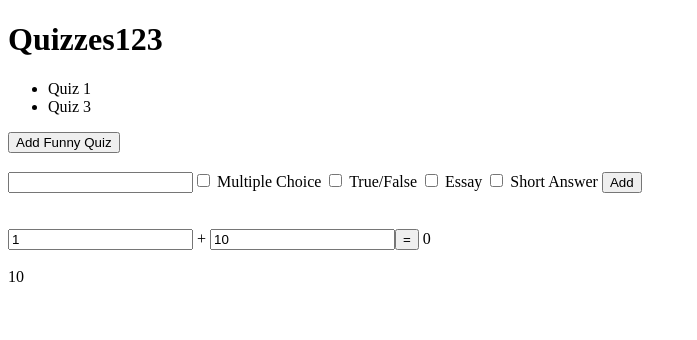
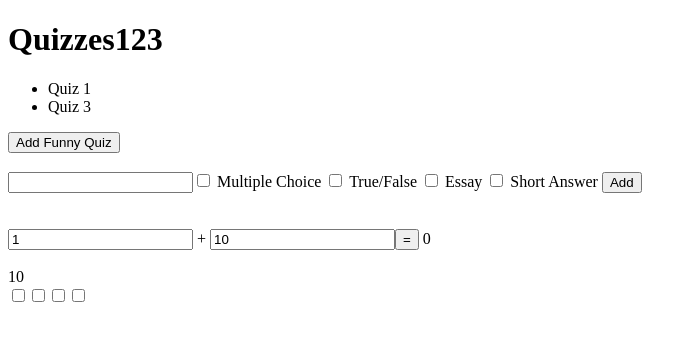
Before and after one commit to 2018-spring-mjs-th/week-two-a, an Angular app: page / in a window 1280 px wide. Shown: the top 340 px of the page, without its empty margins (0-697 px from the left). Built offline with nearby package versions, Linux system fonts and the light colour scheme.

Commit message:
Finally got some buttons on the screen
Now I need some labels for them.

```diff
--- a/src/app/aknapp-pizza-toppings/aknapp-pizza-toppings.component.html
+++ b/src/app/aknapp-pizza-toppings/aknapp-pizza-toppings.component.html
@@ -1,3 +1,8 @@
-<p>
-  aknapp-pizza-toppings works!
-</p>
+<span *ngFor = 'let pt of toppingTypes'>
+  <label>
+    <input type="checkbox" [(ngModel)]='pt.checked' />
+
+  </label>
+
+
+</span>
--- a/src/app/aknapp-pizza-toppings/aknapp-pizza-toppings.component.ts
+++ b/src/app/aknapp-pizza-toppings/aknapp-pizza-toppings.component.ts
@@ -15,12 +15,30 @@ interface toppingType {
 export class AknappPizzaToppingsComponent implements OnInit {
 
   constructor(private ptService: PizzaToppingsService) { }
-
-  public toppingTypes: quizType[];
+  public toppingTypes: toppingType[];
+  public toppingChoices: string;
 
   ngOnInit() {
     this.toppingTypes = this.ptService.getAvailablePizzaToppings()
-    .map(x => ({ name: x, checked: false, iLoveStatement: ""}));
+    .map(x => ({ name: x, checked: false, iLoveStatement: "" }));
+  }
+
+  public checkAll() {
+    this.toppingTypes = this.ptService.getAvailablePizzaToppings()
+    .map(x => ({ name: x, checked: true, iLoveStatement: "" }));
+  }
+
+  public checkNone() {
+    this.toppingTypes = this.ptService.getAvailablePizzaToppings()
+    .map(x => ({ name: x, checked: false, iLoveStatement: "" }));
+  }
+
+  public refresh() {
+    this.toppingChoices = this.toppingTypes
+    .filter(x => x.checked)
+    .map(x => x.name)
+    .join(', ');
+
   }
 
 }
--- a/src/app/app.component.html
+++ b/src/app/app.component.html
@@ -46,5 +46,5 @@
   {{ number2 }}
 </div>
 <div>
-  <!-- <aknapp-pizza></aknapp-pizza> -->
+  <aknapp-pizza-toppings></aknapp-pizza-toppings>
 </div>
```
